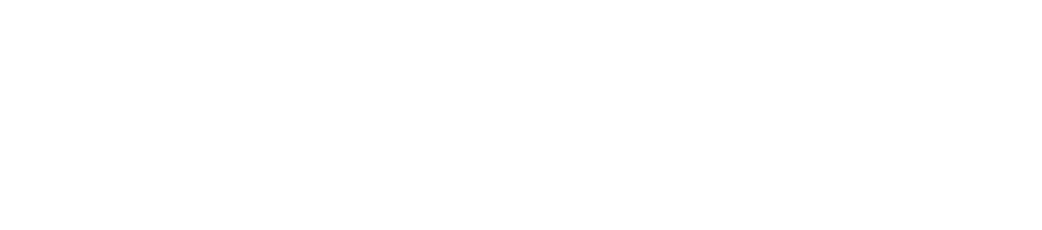
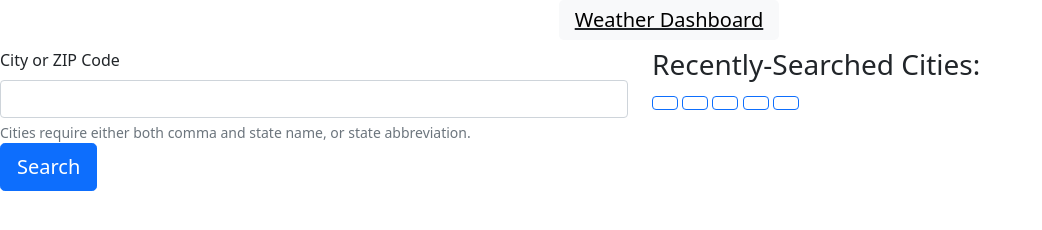
Before and after one commit to MaceoMaddox/Weather-Dashboard, a plain HTML site: page index.html in a window 1280 px wide. Shown: the whole page, without its empty margins (0-1042 px from the left). Drawn offline with nearby package versions, Linux system fonts and the light colour scheme.

Commit message:
added search bars

```diff
--- a/index.html
+++ b/index.html
@@ -4,9 +4,38 @@
     <meta charset="UTF-8">
     <meta http-equiv="X-UA-Compatible" content="IE=edge">
     <meta name="viewport" content="width=device-width, initial-scale=1.0">
-    <title>Document</title>
+    <link href="https://cdn.jsdelivr.net/npm/bootstrap@5.1.3/dist/css/bootstrap.min.css" rel="stylesheet" integrity="sha384-1BmE4kWBq78iYhFldvKuhfTAU6auU8tT94WrHftjDbrCEXSU1oBoqyl2QvZ6jIW3" crossorigin="anonymous">
+    <title>Weather Dashboard</title>
 </head>
 <body>
+    <header class="d-flex flex-wrap justify-content-center">
+        <a href="" class="d-flex align-items-center text-dark">
+            <svg class="bi me-2" width="50" height="40"><use xlink:href="#bootstrap"></use></svg>
+            <h1 class="btn- btn-light btn-lg">Weather Dashboard</h1>
+        </a>
+    </header>
+    <main>
+        <div id="main" class="">
+            <div id="search" class="row justify-content-evenly">
+                <div id="input" class="container col-6">
+                    <label for="city-search" class="form-label">City or ZIP Code</label>
+                    <input type="city" class="form-control" is="user-input" aria-desrcibedby="city">
+                    <div id="city" class="form-text">Cities require either both comma and state name, or state abbreviation.</div>
+                        <button type="button" id="search-button" class="btn btn-primary btn-lg">Search</button>
+                    </div>
+                    <div id="recent-searches-container" class="container col-6">
+                        <h3>Recently-Searched Cities:</h3>
+                        <button id="city1-btn" type="button" class="btn btn-outline-primary"><span id="city1-txt"></span></button>
+                        <button id="city2-btn" type="button" class="btn btn-outline-primary"><span id="city2-txt"></span></button>
+                        <button id="city3-btn" type="button" class="btn btn-outline-primary"><span id="city3-txt"></span></button>
+                        <button id="city4-btn" type="button" class="btn btn-outline-primary"><span id="city4-txt"></span></button>
+                        <button id="city5-btn" type="button" class="btn btn-outline-primary"><span id="city5-txt"></span></button>
+                    </div>
+                </div>
+            </div>
+        </div>
+    </main>
+
 
 </body>
 </html>
```
